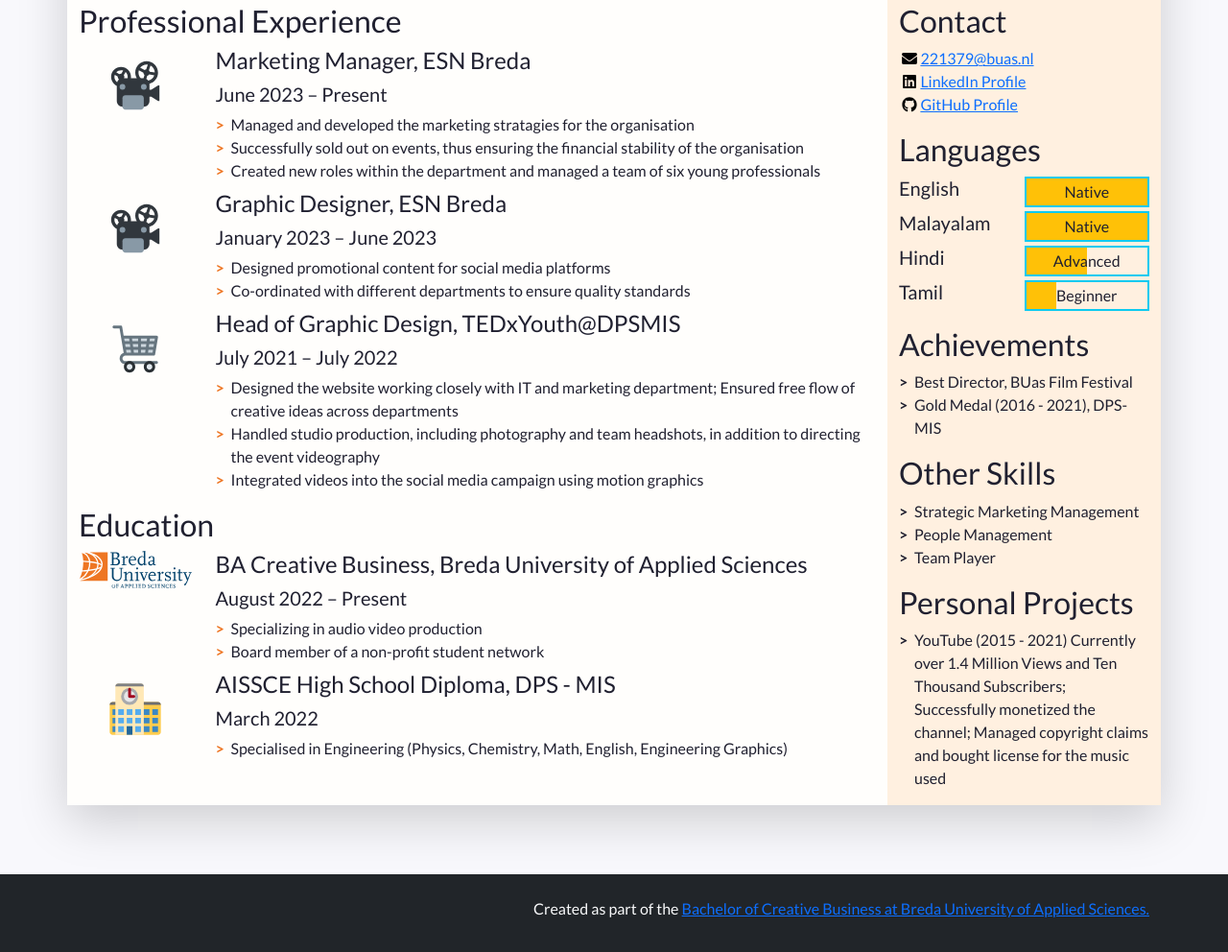
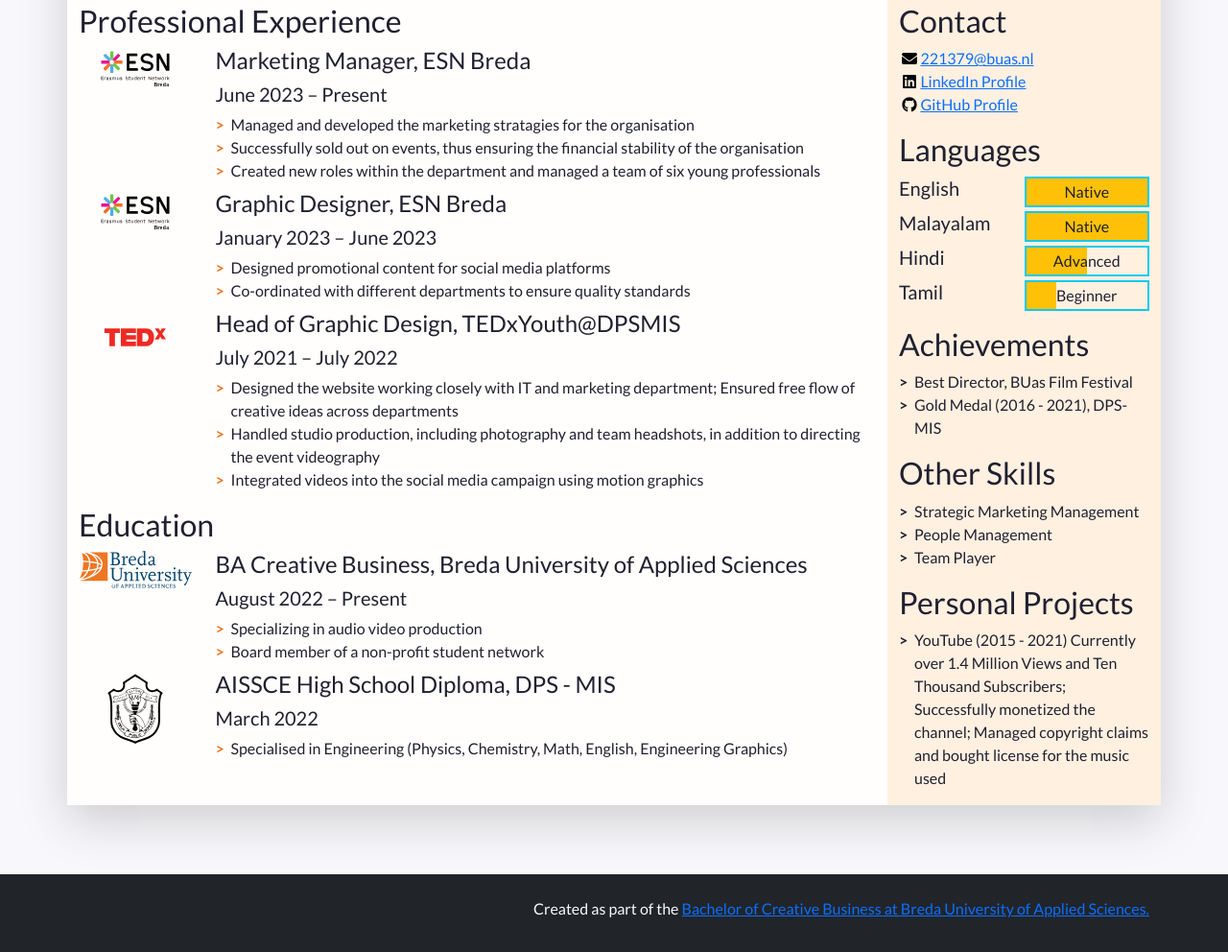
Before and after one commit to Disaibaled/BrandDevelopent_IndividualAssignment, a plain HTML site: page index.html in a window 1280 px wide. Shown: the part 235-1227 px from the top of the page at 96% size. Drawn offline with nearby package versions, Linux system fonts and the light colour scheme.

Commit message:
Added All Pictures

```diff
--- a/index.html
+++ b/index.html
@@ -81,7 +81,7 @@
               <li class="biography-item row mb-2">
                 <!-- We're using a grid inside a grid so we can align logos and text -->
                 <div class="logo-container col-3 col-sm-2 col-md-3 col-lg-2">
-                  <img class="biography-logo mw-100 d-block mx-auto" src="images/employers/projector.svg" alt="Company logo" width="80">
+                  <img class="biography-logo mw-100 d-block mx-auto" src="images/employers/ESN.svg" alt="Company logo" width="80">
                 </div>
                 <div class="biography-contents col-9 col-sm-10 col-md-9 col-lg-10">
                   <h4>Marketing Manager, ESN Breda</h4>
@@ -97,7 +97,7 @@
  <li class="biography-item row mb-2">
                 <!-- We're using a grid inside a grid so we can align logos and text -->
                 <div class="logo-container col-3 col-sm-2 col-md-3 col-lg-2">
-                  <img class="biography-logo mw-100 d-block mx-auto" src="images/employers/projector.svg" alt="Company logo" width="80">
+                  <img class="biography-logo mw-100 d-block mx-auto" src="images/employers/ESN.svg" alt="Company logo" width="80">
                 </div>
                 <div class="biography-contents col-9 col-sm-10 col-md-9 col-lg-10">
                   <h4>Graphic Designer, ESN Breda</h4>
@@ -113,7 +113,7 @@
               <li class="biography-item row mb-2">
                 <div class="logo-container col-3 col-sm-2 col-md-3 col-lg-2">
                 <!-- We're using a grid inside a grid so we can align logos and text -->
-                  <img class="biography-logo mw-100 d-block mx-auto" src="images/employers/trolley.svg" alt="Company logo" width="80">
+                  <img class="biography-logo mw-100 d-block mx-auto" src="images/employers/TEDX.svg" alt="Company logo" width="80">
                 </div>
                 <div class="biography-contents col-9 col-sm-10 col-md-9 col-lg-10">
                   <h4>Head of Graphic Design, TEDxYouth@DPSMIS</h4>
@@ -155,7 +155,7 @@
               <!-- 2nd item in education -->
               <li class="biography-item row mb-2">
                 <div class="logo-container col-3 col-sm-2 col-md-3 col-lg-2">
-                  <img class="biography-logo mw-100 d-block mx-auto" src="images/schools/school.svg" alt="School logo" width="80">
+                  <img class="biography-logo mw-100 d-block mx-auto" src="images/schools/DPS.svg" alt="School logo" width="80">
                 </div>
                 <div class="biography-contents col-9 col-sm-10 col-md-9 col-lg-10">
                   <h4>AISSCE High School Diploma, DPS - MIS</h4>
```
Also changed, not shown: images/employers/ESN.svg (added), images/employers/TEDX.svg (added), images/employers/projector.svg (deleted), images/employers/trolley.svg (deleted), images/schools/DPS.svg (added), images/schools/school.svg (deleted).
